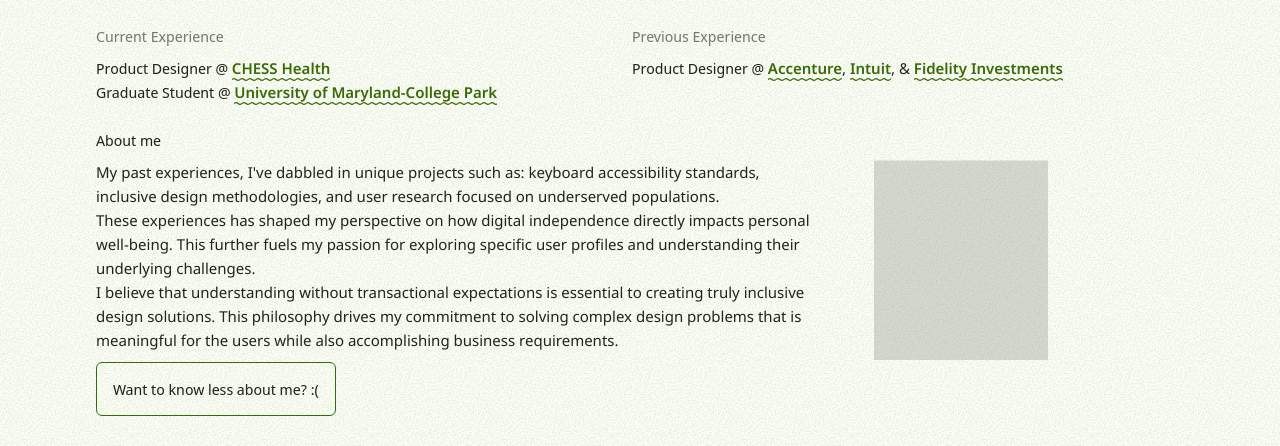
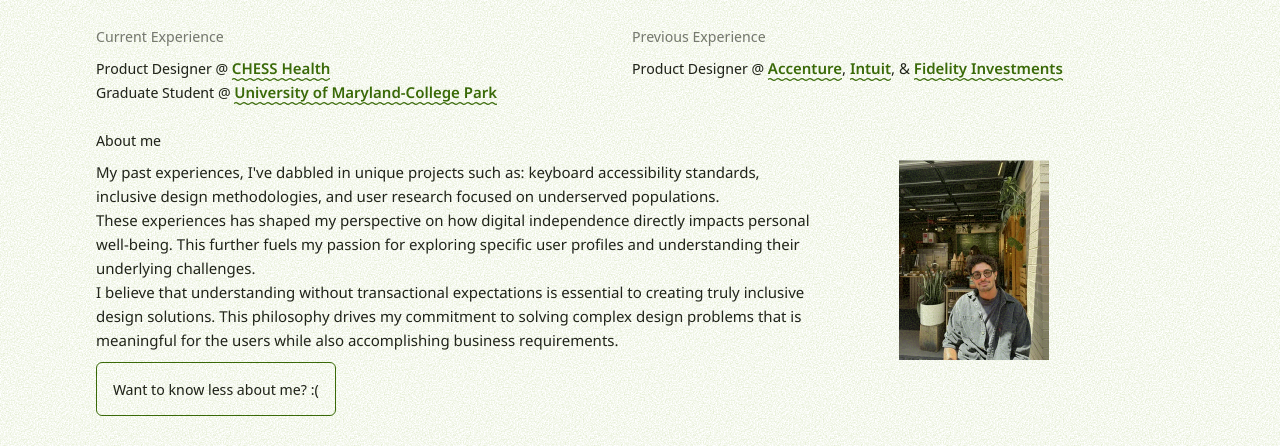
Before and after one commit to coleinniss/portfolio, a plain HTML site: page index.html in a window 1280 px wide. Both pictures are taken after a click on the button "Want to know more about me? :D". Shown: the part 354-800 px from the top of the page. Drawn offline with Linux system fonts and the light colour scheme.

Commit message:
Add files via upload

```diff
--- a/index.html
+++ b/index.html
@@ -52,7 +52,7 @@
 </div>
 </div>
 </div>
-<div role="img" aria-label="Photo of Cole Inniss (placeholder)" aria-hidden="true" class="about-photo" style="flex: 0 0 174px; width: 174px; background: #D9D9D9"></div>
+<div role="img" aria-label="Cole Inniss sitting outside a sunny bakery" aria-hidden="true" class="about-photo" style="flex: 0 0 200px; width: 200px; background: url(assets/img/about-photo.webp) center / contain no-repeat"></div>
 </div>
 </div>
 <button type="button" class="about-toggle" aria-expanded="false" aria-controls="about-more" data-about-toggle style="align-self: flex-start; display: inline-flex; align-items: center; gap: 10px; padding: 10px; margin-left: -10px; min-height: 52px; font-family: 'Noto Sans Display', 'Noto Sans', sans-serif; font-weight: 500; font-size: 15px; line-height: 32px; color: #1A1A1A; cursor: pointer">
```
